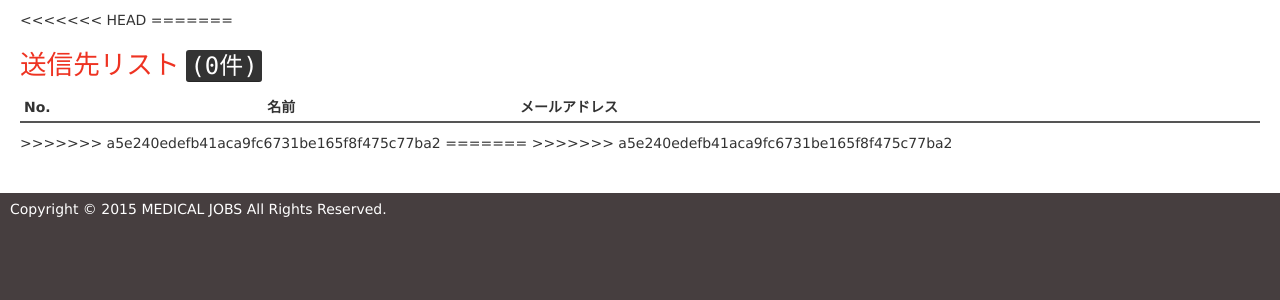
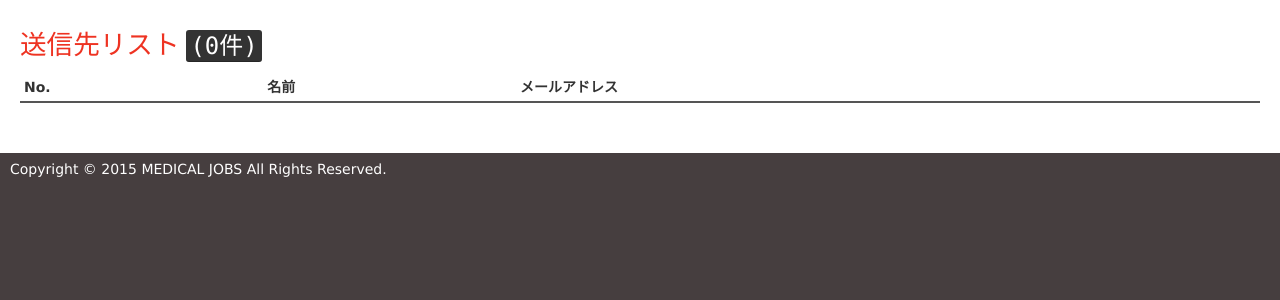
Before and after one commit to kaswan/mdjob, a CakePHP app: the page made by app/View/MailMagazine/confirm.ctp in a window 1280 px wide. Shown: the part 67-367 px from the top of the page. Run offline with PHP 8.4 and a stand-in for CakePHP, Linux system fonts and the light colour scheme; the template is opened without the code that fills it, so the values that code supplies are empty; some libraries are stand-ins or nearby versions.

Commit message:
update merge conflict page

```diff
--- a/app/View/MailMagazine/confirm.ctp
+++ b/app/View/MailMagazine/confirm.ctp
@@ -50,13 +50,8 @@
   </table>
 
   <form action="/mail_magazine/sender" method="POST" id="mailForm">
-<<<<<<< HEAD
-    <center>
-    <div class="submit">
-=======
 
     <div class="submit" style = 'width:100%;font-size:20px;font-weight:bold;position:fixed; bottom:20px;'>
->>>>>>> a5e240edefb41aca9fc6731be165f8f475c77ba2
       <?php foreach($data as $key => $value) { ?>
         <?php if(in_array($key, array('send', 'confirm'))) continue; ?>
         <?php if($key == 'prefectures' || $key == 'age_range') { ?>
@@ -67,26 +62,17 @@
           <input type='hidden' name='<?php echo $key ?>' value='<?php echo $value ?>'>
         <?php } ?>
       <?php }?>
-<<<<<<< HEAD
-      <input type="submit" name="back" id="back"  value="&lt;&lt;入力画面に戻る" class="btn" data-action="/mail_magazine/"/>
-      <input type="submit" name="send" id="send"  value="メルマガを送信する &gt;&gt;" class="btn " data-action="/mail_magazine/sender"/>
-    </div>
-    </center>
-=======
       <center>
       <input type="submit" name="back" id="back"  value="&lt;&lt;入力画面に戻る" class="btn" data-action="/mail_magazine/"/>
       <input type="submit" name="send" id="send"  value="メルマガを送信する &gt;&gt;" class="btn " data-action="/mail_magazine/sender"/>
       </center>
     </div>
 
->>>>>>> a5e240edefb41aca9fc6731be165f8f475c77ba2
   </form>
   </div>
 
 <?php } ?>
 
-<<<<<<< HEAD
-=======
 <h2>送信先リスト <kbd>(<?php echo count($applicants) . '件'?>)</kbd></h2>
 <table>
   <tr>
@@ -106,7 +92,6 @@
   <?php } ?>
 </table>
 
->>>>>>> a5e240edefb41aca9fc6731be165f8f475c77ba2
 <script>
   $('.btn').click(function() {
     if($(this).attr('id') == 'send'){
@@ -119,8 +104,4 @@
     $(this).parents('form').attr('action', $(this).data('action'));
     $(this).parents('form').submit();
   });
-<<<<<<< HEAD
 </script>
-=======
-</script>
->>>>>>> a5e240edefb41aca9fc6731be165f8f475c77ba2
```
